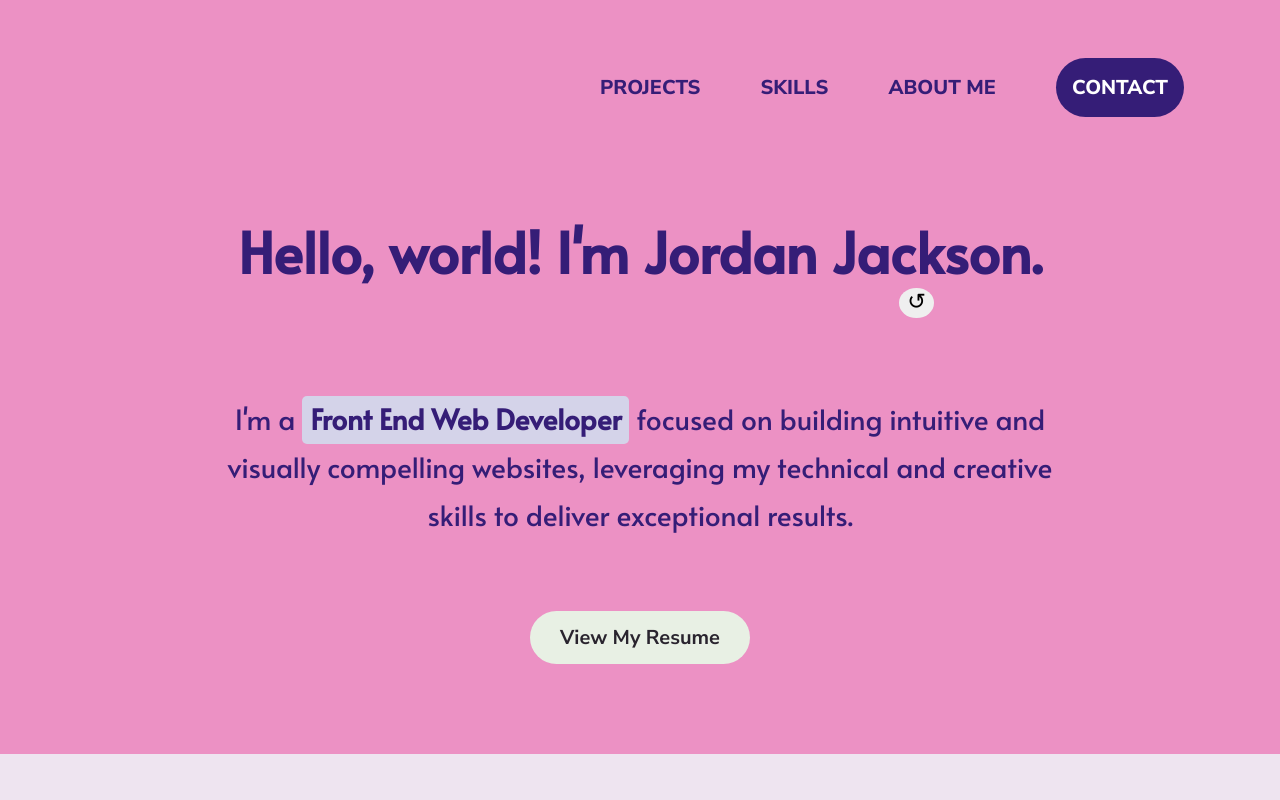
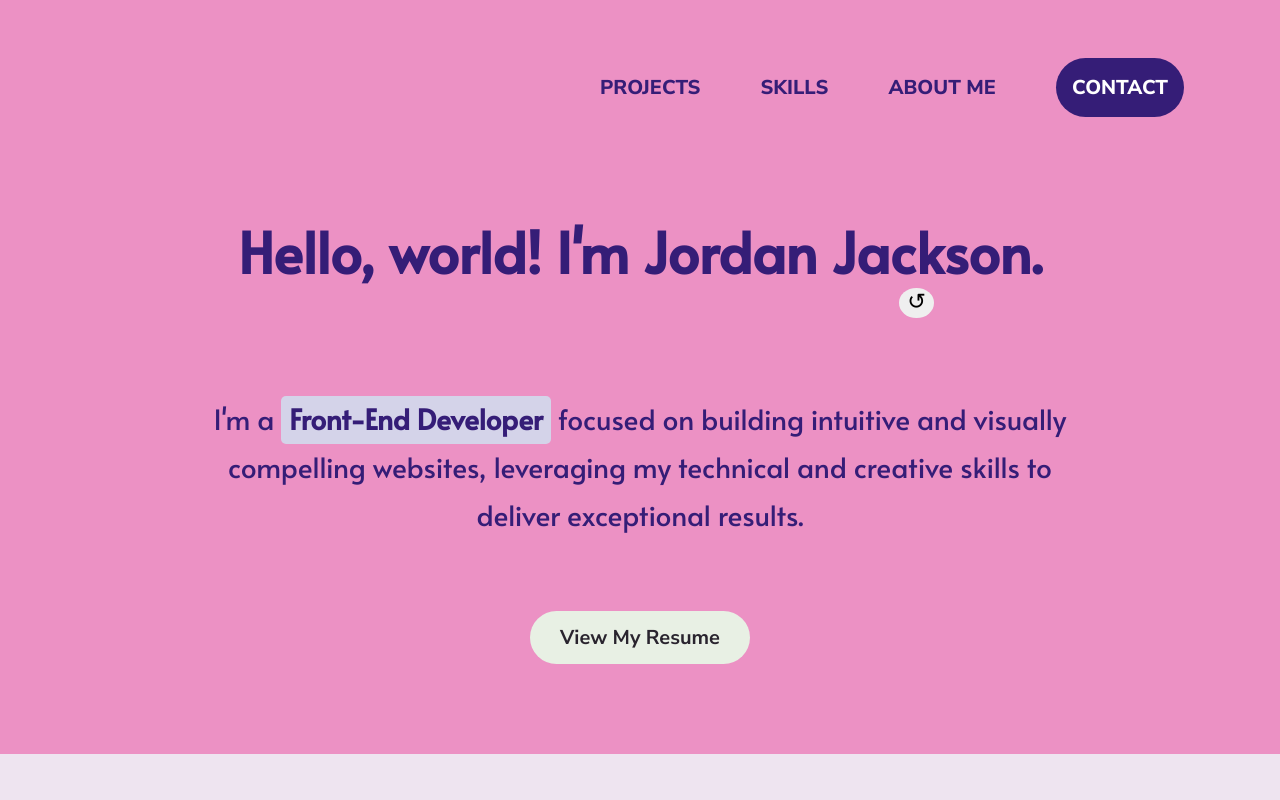
Before and after one commit to jordanr2m/jordan-portfolio, a plain HTML site: page index.html in a window 1280 px wide. Shown: the top 800 px of the page. Drawn offline with Linux system fonts and the light colour scheme.

Commit message:
Updated wording in headline text.

```diff
--- a/index.html
+++ b/index.html
@@ -39,7 +39,7 @@
             <div class="home-title">
                 <h1 data-type data-type-min="70" data-type-max="200">Hello, world! I'm Jordan Jackson.</h1>
                 <button id="replay">↺</button>
-                <h2>I'm a <span class="highlight">Front End Web Developer</span> focused on building intuitive and visually compelling websites, leveraging my technical and creative skills to deliver exceptional results.</h2>
+                <h2>I'm a <span class="highlight">Front-End Developer</span> focused on building intuitive and visually compelling websites, leveraging my technical and creative skills to deliver exceptional results.</h2>
                 <a class="resume"
                     href="https://docs.google.com/viewer?url=https://docs.google.com/document/d/19Xh21mYkIySgypZxYVo9MPTdiNNVRBr_YHQ5szzSD_U/export?format=pdf"
                     target="_blank">View My Resume</a>
```
